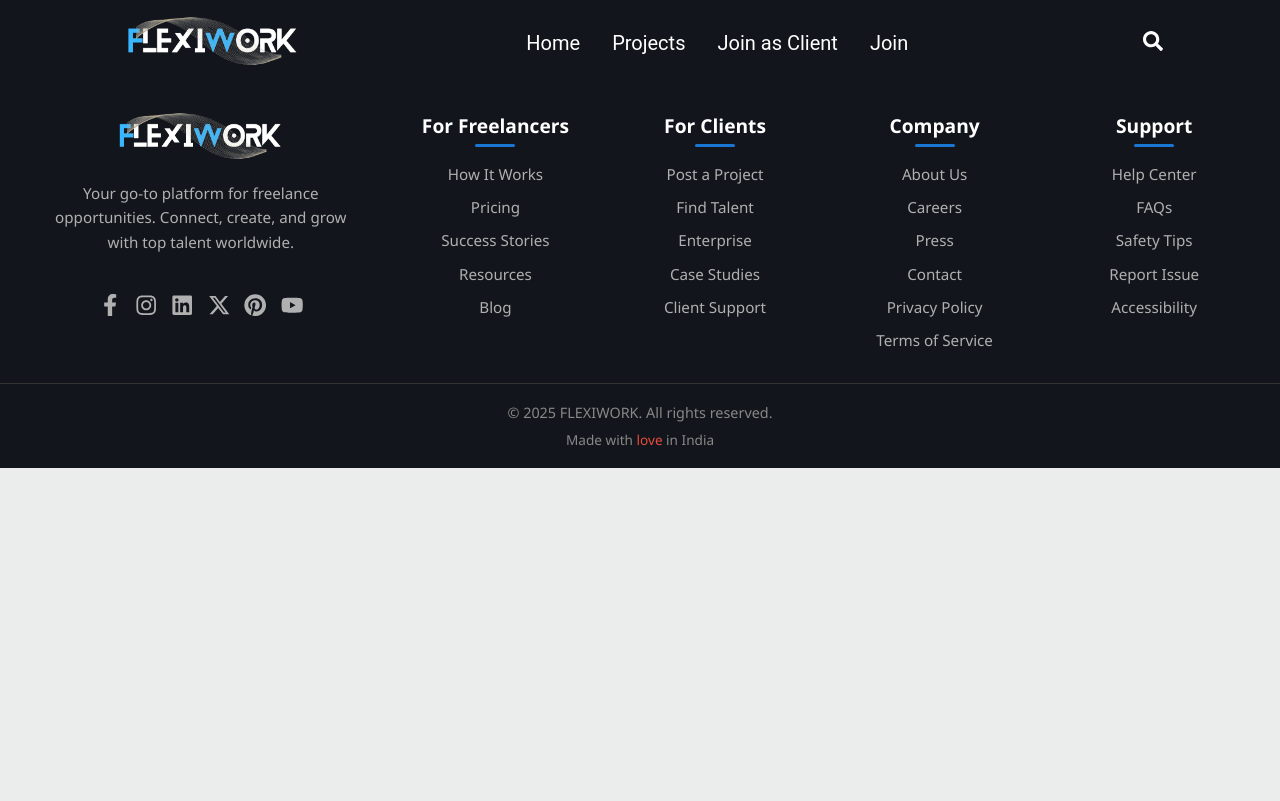
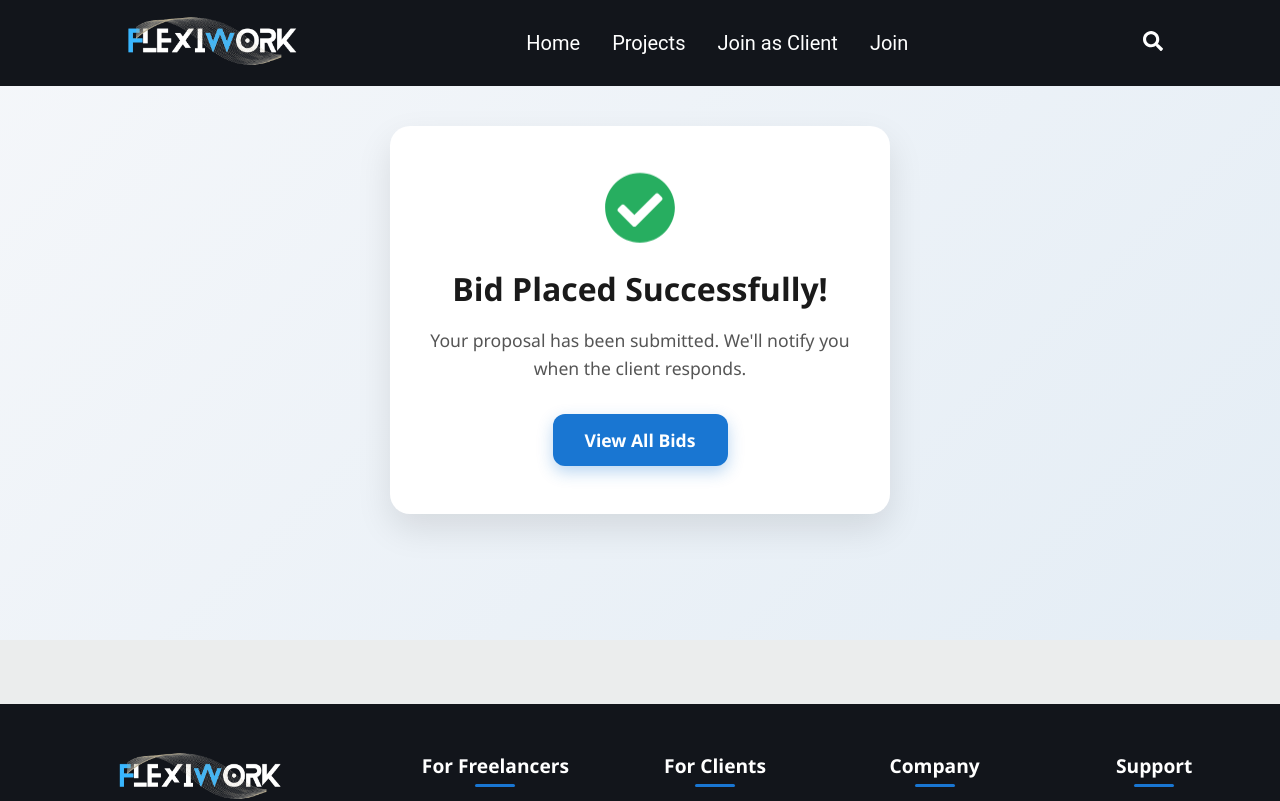
Before and after one commit to himanshuprasad200/frontend_Fw, a React (Vite) app: page /success in a window 1280 px wide. Shown: the top 801 px of the page. Built offline with nearby package versions, Linux system fonts and the light colour scheme.

Commit message:
added bids success page

```diff
--- a/src/App.jsx
+++ b/src/App.jsx
@@ -13,6 +13,7 @@ import Projects from "./component/Project/Projects";
 import BidDetails from "./component/Bid/BidDetails";
 import Proposal from "./component/Project/Proposal";
 import Footer from "./component/layout/Footer/Footer";
+import BidSuccess from "./component/Project/BidSuccess";
 
 function App() {
   return (
@@ -28,6 +29,7 @@ function App() {
         <Route path="/projects/:keyword" element={<Projects />} />
         <Route path="/bid/:id" element={<BidDetails />} />
         <Route path="/proposal" element={<Proposal />} />
+          <Route path="/success" element={<BidSuccess />} />
       </Routes>
       <Footer />
     </>
--- /dev/null
+++ b/src/component/Project/BidSuccess.css
@@ -0,0 +1,98 @@
+/* BidSuccess.css – Clean, Animated, Responsive */
+
+.bidSuccessContainer {
+  min-height: 80vh;
+  display: flex;
+  align-items: center;
+  justify-content: center;
+  padding: 2rem;
+  background: linear-gradient(135deg, #f5f7fa 0%, #e4edf5 100%);
+  font-family: 'Segoe UI', Tahoma, Geneva, Verdana, sans-serif;
+}
+
+.bidSuccessCard {
+  background: white;
+  padding: 3rem 2rem;
+  border-radius: 20px;
+  box-shadow: 0 15px 35px rgba(0, 0, 0, 0.1);
+  text-align: center;
+  max-width: 500px;
+  width: 100%;
+  animation: fadeInUp 0.6s ease-out;
+}
+
+@keyframes fadeInUp {
+  from {
+    opacity: 0;
+    transform: translateY(30px);
+  }
+  to {
+    opacity: 1;
+    transform: translateY(0);
+  }
+}
+
+.successIcon {
+  font-size: 4.5rem;
+  color: #27ae60;
+  margin-bottom: 1rem;
+  animation: bounce 1.5s infinite;
+}
+
+@keyframes bounce {
+  0%, 100% { transform: translateY(0); }
+  50% { transform: translateY(-10px); }
+}
+
+.successTitle {
+  font-size: 2rem;
+  font-weight: 700;
+  color: #1a1a1a;
+  margin: 0 0 1rem;
+}
+
+.successMessage {
+  font-size: 1.1rem;
+  color: #555;
+  line-height: 1.6;
+  margin-bottom: 2rem;
+}
+
+.viewBidsBtn {
+  display: inline-block;
+  padding: 14px 32px;
+  background: #1976d2;
+  color: white;
+  text-decoration: none;
+  font-weight: 600;
+  font-size: 1.1rem;
+  border-radius: 12px;
+  transition: all 0.3s ease;
+  box-shadow: 0 6px 16px rgba(25, 118, 210, 0.3);
+}
+
+.viewBidsBtn:hover {
+  background: #1565c0;
+  transform: translateY(-3px);
+  box-shadow: 0 10px 20px rgba(25, 118, 210, 0.4);
+}
+
+/* Responsive */
+@media (max-width: 600px) {
+  .bidSuccessCard {
+    padding: 2rem 1.5rem;
+  }
+
+  .successIcon {
+    font-size: 3.5rem;
+  }
+
+  .successTitle {
+    font-size: 1.7rem;
+  }
+
+  .viewBidsBtn {
+    padding: 12px 28px;
+    font-size: 1rem;
+  }
+}
--- /dev/null
+++ b/src/component/Project/BidSuccess.jsx
@@ -0,0 +1,23 @@
+import React from "react";
+import "./BidSuccess.css";
+import { Link } from "react-router-dom";
+import { FaCheckCircle } from "react-icons/fa";
+
+const BidSuccess = () => {
+  return (
+    <div className="bidSuccessContainer">
+      <div className="bidSuccessCard">
+        <FaCheckCircle className="successIcon" />
+        <h1 className="successTitle">Bid Placed Successfully!</h1>
+        <p className="successMessage">
+          Your proposal has been submitted. We'll notify you when the client responds.
+        </p>
+        <Link to="/bids" className="viewBidsBtn">
+          View All Bids
+        </Link>
+      </div>
+    </div>
+  );
+};
+
+export default BidSuccess;
```
